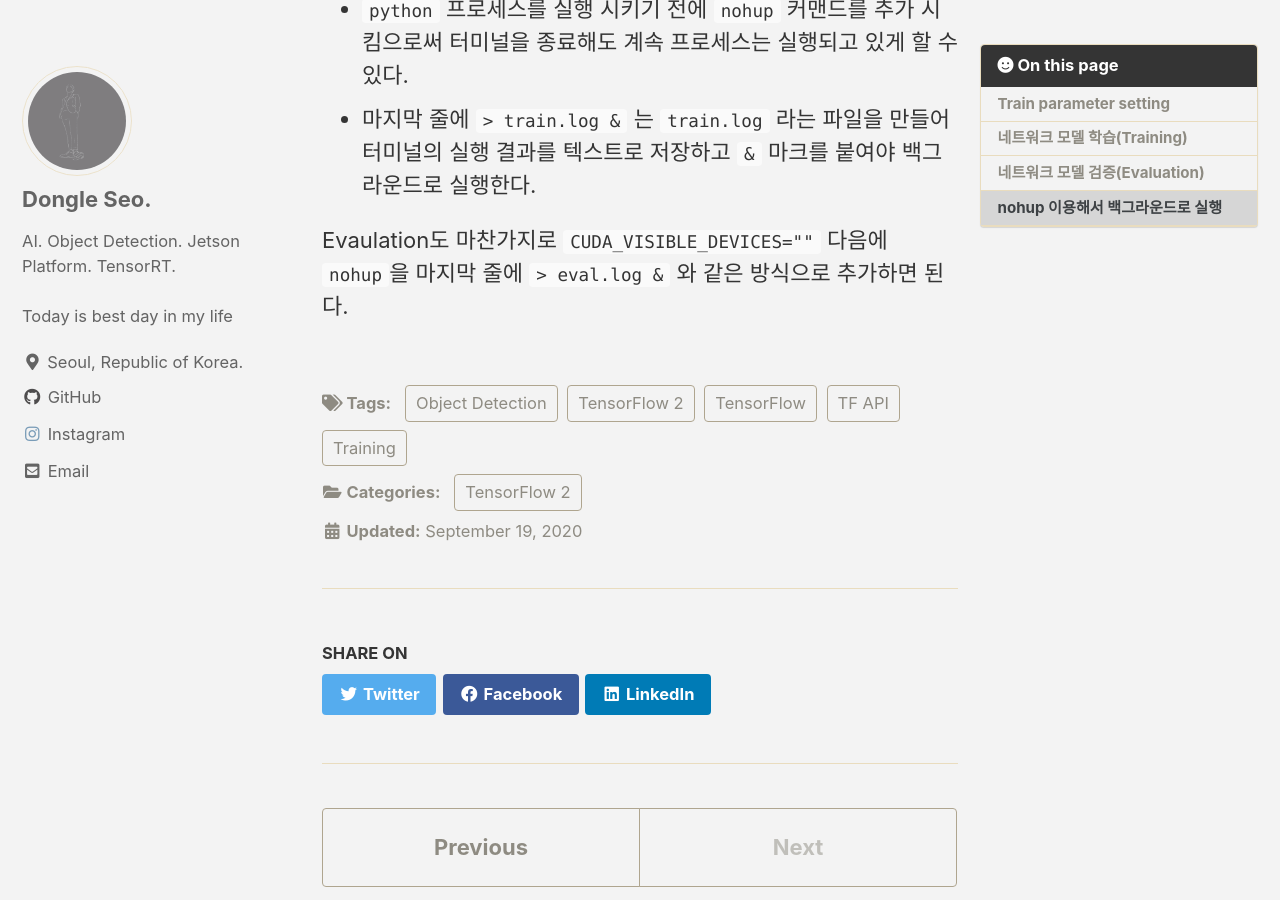
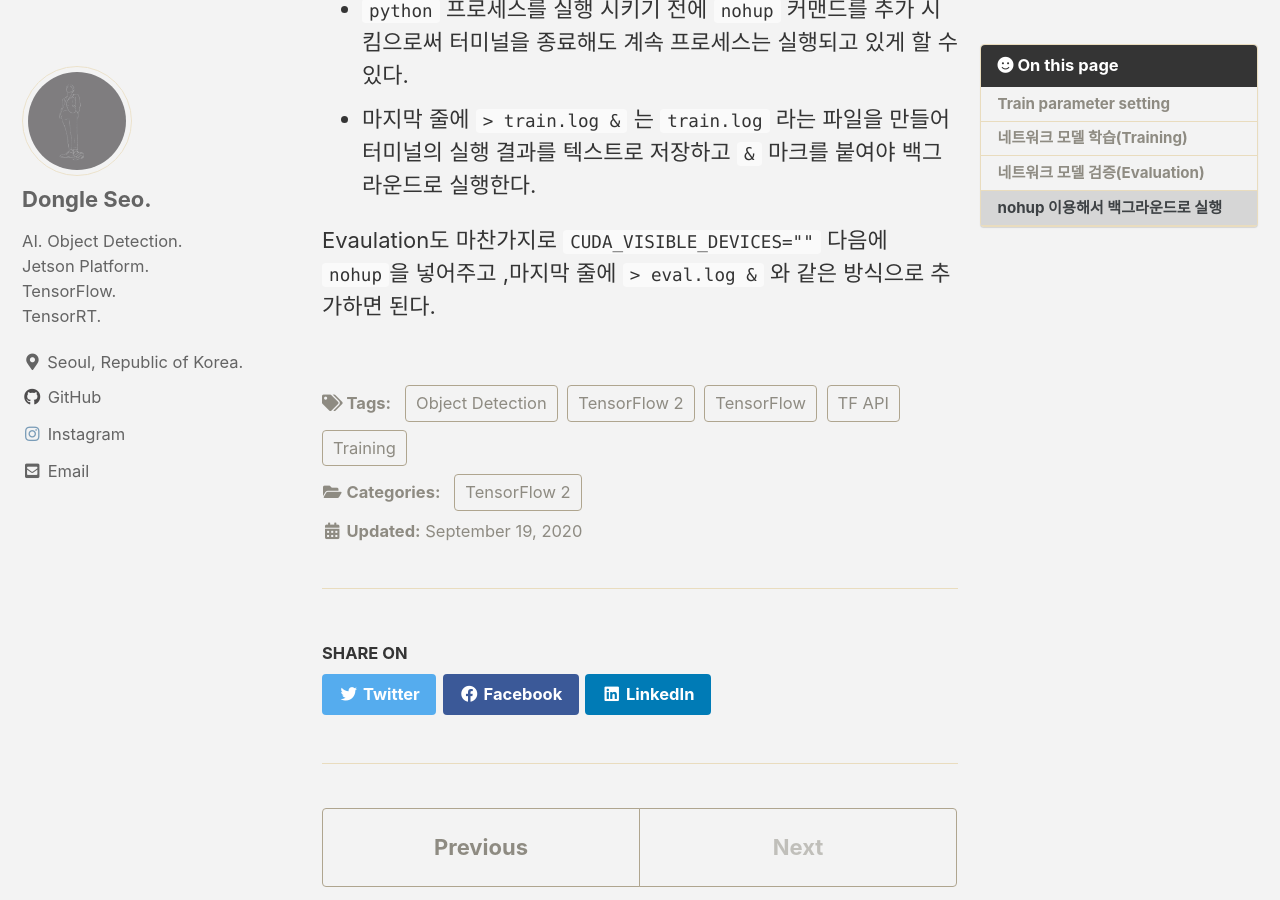
Before and after one commit to dongle94/dongle94.github.com, a Jekyll site: the page built from _posts/2020-09-19-obj-detection-api-tf2-training-2.md, in a window 1280 px wide and 900 px high, scrolled down 6257 px. Built offline with Jekyll 4.4.1, drawn with Linux system fonts in a browser that asks for light colours; cached includes are drawn as plain includes; comment, search, counter and statistics services are not loaded.

Commit message:
일부 오타수정 및 프로필 수정

```diff
--- a/_config.yml
+++ b/_config.yml
@@ -100,7 +100,7 @@ analytics:
 author:
   name             : "Dongle Seo."
   avatar           : "/assets/images/profile.png"  # path of avatar image, e.g. "/assets/images/bio-photo.jpg"
-  bio              : "AI. Object Detection. Jetson Platform. TensorRT.<br> <br>Today is best day in my life"
+  bio              : "AI. Object Detection. <br>Jetson Platform. <br>TensorFlow. <br>TensorRT.<br>"
   location         : "Seoul, Republic of Korea."
   email            : "sdy1029@gmail.com"
   links:
--- a/_posts/2020-09-19-obj-detection-api-tf2-training-2.md
+++ b/_posts/2020-09-19-obj-detection-api-tf2-training-2.md
@@ -142,4 +142,4 @@ $ CUDA_VISIBLE_DEVICES=0 nohup python object_detection/model_main_tf2.py \
 - `python` 프로세스를 실행 시키기 전에 `nohup` 커맨드를 추가 시킴으로써 터미널을 종료해도 계속 프로세스는 실행되고 있게 할 수 있다.
 - 마지막 줄에 `> train.log &` 는 `train.log` 라는 파일을 만들어 터미널의 실행 결과를 텍스트로 저장하고 `&` 마크를 붙여야 백그라운드로 실행한다.
 
-Evaulation도 마찬가지로 `CUDA_VISIBLE_DEVICES=""` 다음에 `nohup`을 마지막 줄에 `> eval.log &` 와 같은 방식으로 추가하면 된다.
+Evaulation도 마찬가지로 `CUDA_VISIBLE_DEVICES=""` 다음에 `nohup`을 넣어주고 ,마지막 줄에 `> eval.log &` 와 같은 방식으로 추가하면 된다.
```
